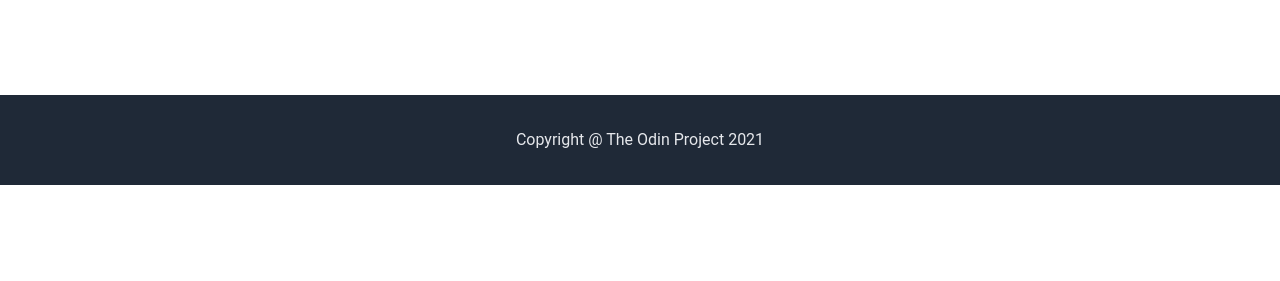
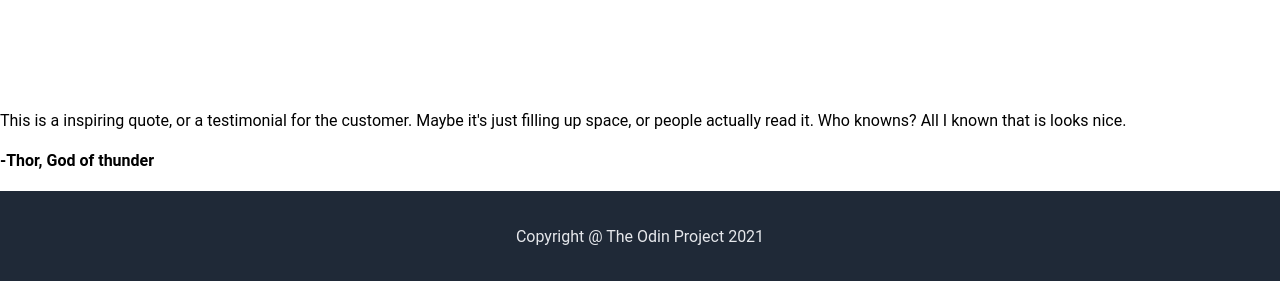
Before and after one commit to HarshYadav2004/First-landing-page, a plain HTML site: page index.html in a window 1280 px wide. Shown: the part 882-1163 px from the top of the page. Before the commit the page ends 1067 px from the top, so only its background shows below. Drawn offline with Linux system fonts and the light colour scheme.

Commit message:
add block 3 completed

```diff
--- a/index.html
+++ b/index.html
@@ -50,7 +50,12 @@
                 </div>
             </div>
         </div>
-        <div class="item-3"></div>
+        <div class="item-3">
+            <div class="item-3-container">
+            <p>This is a inspiring quote, or a testimonial for the customer. Maybe it's just filling up space, or people actually read it. Who knowns? All I known that is looks nice. </p>
+            <h4>-Thor, God of thunder</h6>
+            </div>
+        </div>
         <div class="item-4"></div>
     </div>
     <div class="footer">
```
